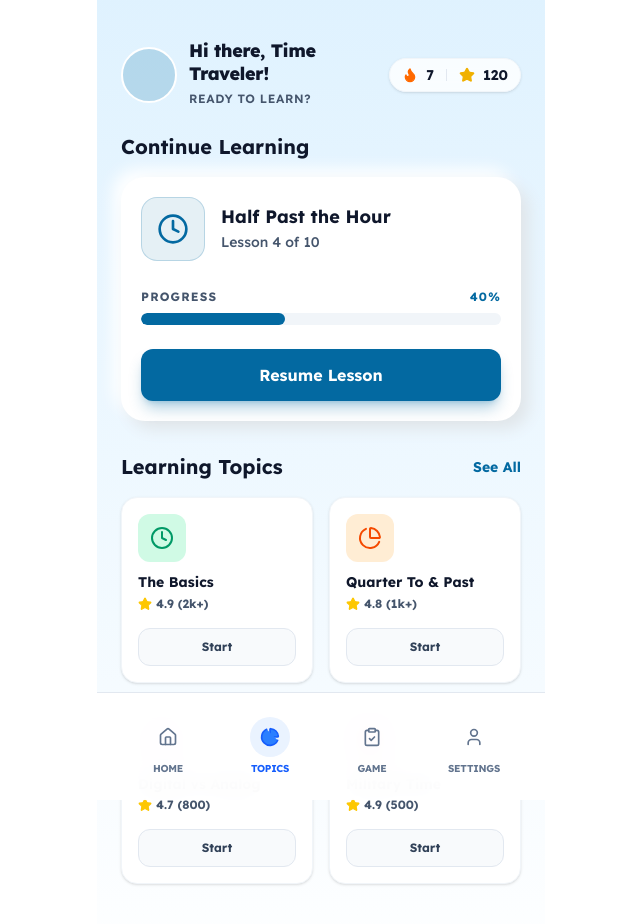
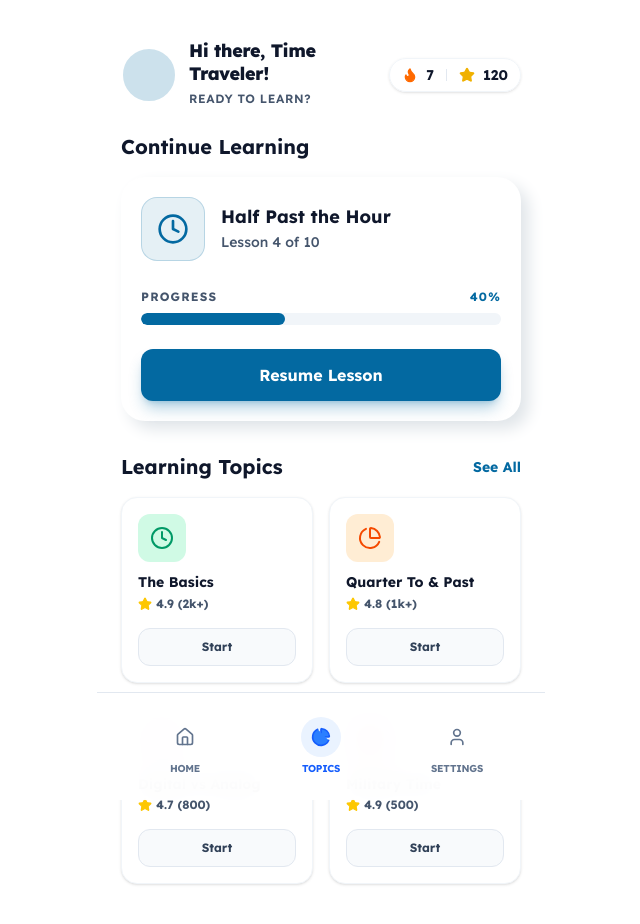
Before and after one commit to DDeme/Clock-Mind-Fun-Time-Learning, a React (Vite) app: page /topics in a window 1280 px wide. Shown: the top 924 px of the page, without its empty margins (319-959 px from the left). Built offline with nearby package versions, Linux system fonts and the light colour scheme.

Commit message:
feat: remove game from navigation menu

```diff
--- a/src/components/BottomNavigation/BottomNavigation.tsx
+++ b/src/components/BottomNavigation/BottomNavigation.tsx
@@ -21,12 +21,6 @@ export const BottomNavigation = () => {
             icon: PieChart,
             label: 'Topics',
             to: '/topics',
-        },
-        {
-            ariaLabel: 'Game',
-            icon: ClipboardCheck,
-            label: t('navigation.game'),
-            to: '/game/1',
         },
         {
             ariaLabel: 'Settings',
--- a/src/components/Topics/Topics.tsx
+++ b/src/components/Topics/Topics.tsx
@@ -11,7 +11,6 @@ export const Topics = () => {
 
     return (
         <Layout>
-            <div className="flex flex-1 flex-col bg-gradient-to-b from-sky-100 to-white pb-24">
             <TopicsHeader
                 userName="Time Traveler"
                 streak={7}
@@ -29,7 +28,6 @@ export const Topics = () => {
                 onSeeAll={() => console.log('See All')}
                 onTopicStart={(topicId) => navigate(`/game/${topicId}`)}
             />
-            </div>
         </Layout>
     )
 }
```
Lines whose indentation alone changed are shown as unchanged.
